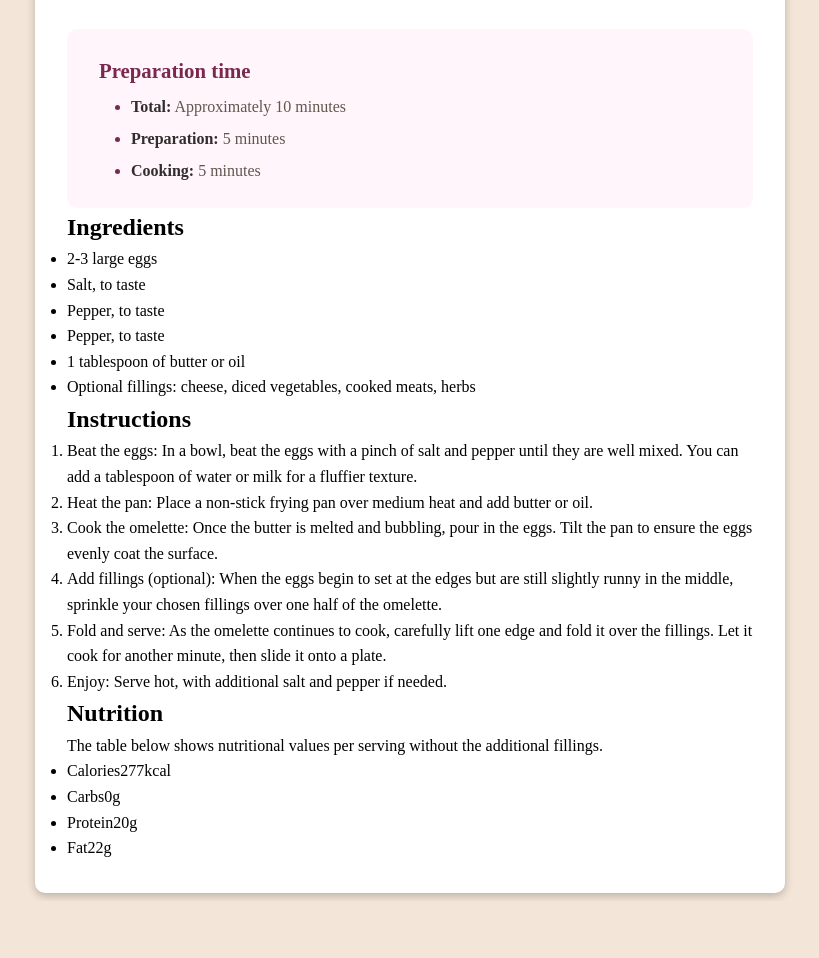
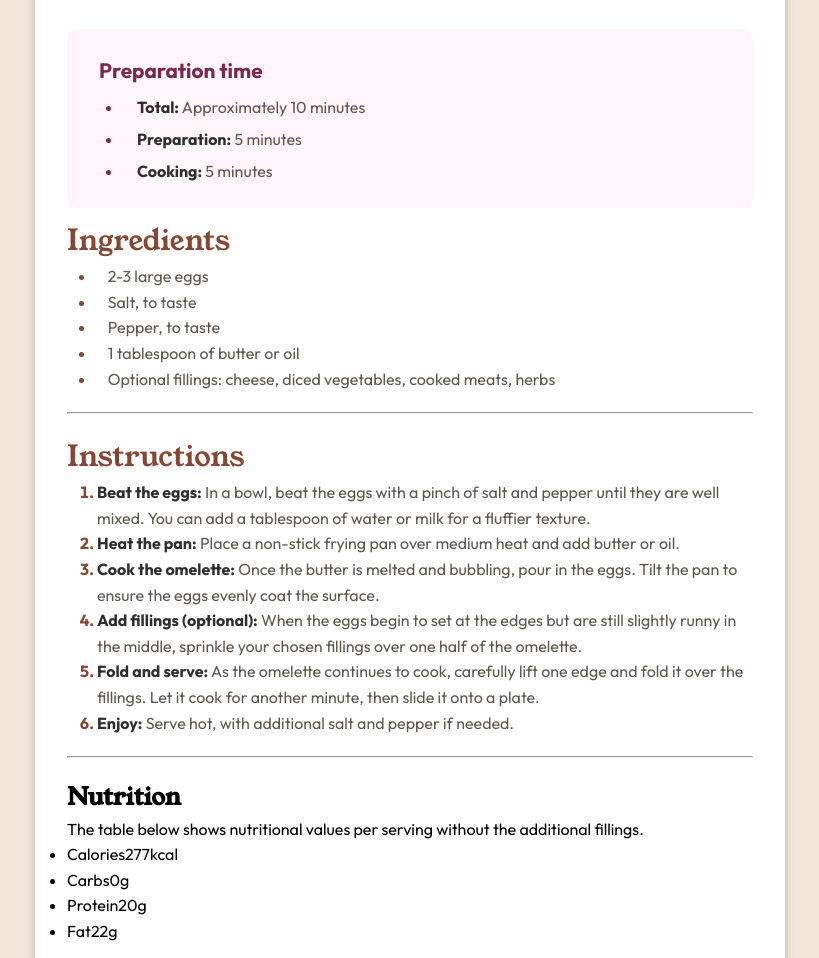
Before and after one commit to saffatdreamcatcher/Recipe, a plain HTML site: page index.html in a window 1280 px wide. Shown: the part 560-1518 px from the top of the page, without its empty margins (230-1049 px from the left). Before the commit the page ends 1461 px from the top, so only its background shows below. Drawn offline with Linux system fonts and the light colour scheme; a web font is replaced by a local one.

Commit message:
instructions done!

```diff
--- a/index.html
+++ b/index.html
@@ -27,41 +27,42 @@
         </ul>
       </div>
       <section class="recipe__details__ingredients">
-        <h2>Ingredients</h2>
+        <h2 class="title">Ingredients</h2>
         <ul>
-          <li>2-3 large eggs</li>
-          <li>Salt, to taste</li>
-          <li> Pepper, to taste</li>
-          <li> Pepper, to taste</li>
-          <li>1 tablespoon of butter or oil</li>
-          <li>Optional fillings: cheese, diced vegetables, cooked meats, herbs</li>
+          <li><span class="sub-title">2-3 large eggs</span></li>
+          <li><span class="sub-title">Salt, to taste</span></li>
+          <li><span class="sub-title">Pepper, to taste</span></li>
+          <li><span class="sub-title">1 tablespoon of butter or oil</span></li>
+          <li><span class="sub-title">Optional fillings: cheese, diced vegetables, cooked meats, herbs</span></li>
         </ul>
+        <hr>
       </section>
       <section class="recipe__details__instructions">
-        <h2>Instructions</h2>
+        <h2 class="heading">Instructions</h2>
         <ol>
-          <li><span class="title"> Beat the eggs:</span> In a bowl, beat the eggs with a pinch of salt and pepper until
+          <li class="total"><span class="title"> Beat the eggs:</span> In a bowl, beat the eggs with a pinch of salt and pepper until
             they are well mixed.
             You can add a tablespoon of water or milk for a fluffier texture.
           </li>
-          <li><span class="title">Heat the pan:</span> Place a non-stick frying pan over medium heat and add butter or
+          <li class="total"><span class="title">Heat the pan:</span> Place a non-stick frying pan over medium heat and add butter or
             oil.
           </li>
-          <li><span class="title">Cook the omelette:</span> Once the butter is melted and bubbling, pour in the eggs.
+          <li class="total"><span class="title">Cook the omelette:</span> Once the butter is melted and bubbling, pour in the eggs.
             Tilt the pan to ensure
             the eggs evenly coat the surface.
           </li>
-          <li><span class="title">Add fillings (optional):</span> When the eggs begin to set at the edges but are still
+          <li class="total"><span class="title">Add fillings (optional):</span> When the eggs begin to set at the edges but are still
             slightly runny in the
             middle, sprinkle your chosen fillings over one half of the omelette.
           </li>
-          <li><span class="title">Fold and serve:</span> As the omelette continues to cook, carefully lift one edge and
+          <li class="total"><span class="title">Fold and serve:</span> As the omelette continues to cook, carefully lift one edge and
             fold it over the
             fillings. Let it cook for another minute, then slide it onto a plate.
           </li>
-          <li><span class="title">Enjoy:</span> Serve hot, with additional salt and pepper if needed.
+          <li class="total"><span class="title">Enjoy:</span> Serve hot, with additional salt and pepper if needed.
           </li>
         </ol>
+        <hr>
       </section>
       <section class="recipe__details__nutrition">
         <h2>Nutrition</h2>
--- a/scss/base/_general.scss
+++ b/scss/base/_general.scss
@@ -5,11 +5,11 @@
 }
 @font-face{
     font-family: 'Outfit';
-    src: url('assets/fonts/outfit/Outfit-VariableFont_wght.ttf');
+    src: url('/assets/fonts/outfit/Outfit-VariableFont_wght.ttf');
 }
 @font-face{
     font-family: 'YoungSerif';
-    src: url('assets/fonts/young-serif/YoungSerif-Regular.ttf');
+    src: url('/assets/fonts/young-serif/YoungSerif-Regular.ttf');
 }
 body{
     background-color: $eggshell;
--- a/scss/components/_recipe.scss
+++ b/scss/components/_recipe.scss
@@ -9,7 +9,7 @@
     &__description {
       .title {
         font-size: 2.5rem;
-        font-weight: 600;
+        font-weight: 500;
         color: $dark-charcoal;
       }
       p {
@@ -28,14 +28,60 @@
       line-height: 2;
       color: $wenge-brown;
       ul {
-        margin-left: 2rem;
+        margin-left: 1.5rem;
         li::marker {
           color: $dark-raspberry;
         }
+        .title {
+          color: $dark-charcoal;
+          font-weight: 700;
+          margin-left: 14px;
+        }
       }
+    }
+    &__ingredients {
+      margin-top: 10px;
+      margin-bottom: 20px;
       .title {
-        color: $dark-charcoal;
-        font-weight: 700;
+        color: $nutmeg;
+        font-size: 1.8rem;
+        font-weight: 500;
+      }
+      ul {
+        margin-left: 1.8rem;
+        margin-bottom: 20px;
+        li::marker {
+          color: $nutmeg;
+        }
+        .sub-title {
+          margin-left: 12px;
+          color: $wenge-brown;
+        }
+      }
+    }
+    &__instructions {
+      margin-top: 10px;
+      margin-bottom: 20px;
+      .heading {
+        color: $nutmeg;
+        font-size: 1.8rem;
+        font-weight: 500;
+      }
+      ol {
+        margin-left: 1rem;
+        margin-bottom: 20px;
+        li::marker {
+          color: $nutmeg;
+          font-weight: 700;
+        }
+        .total {
+          color: $wenge-brown;
+          margin-left: 14px;
+          .title {
+            color: $dark-charcoal;
+            font-weight: 700;
+          }
+        }
       }
     }
   }
```
Also changed, not shown: css/style.css.
